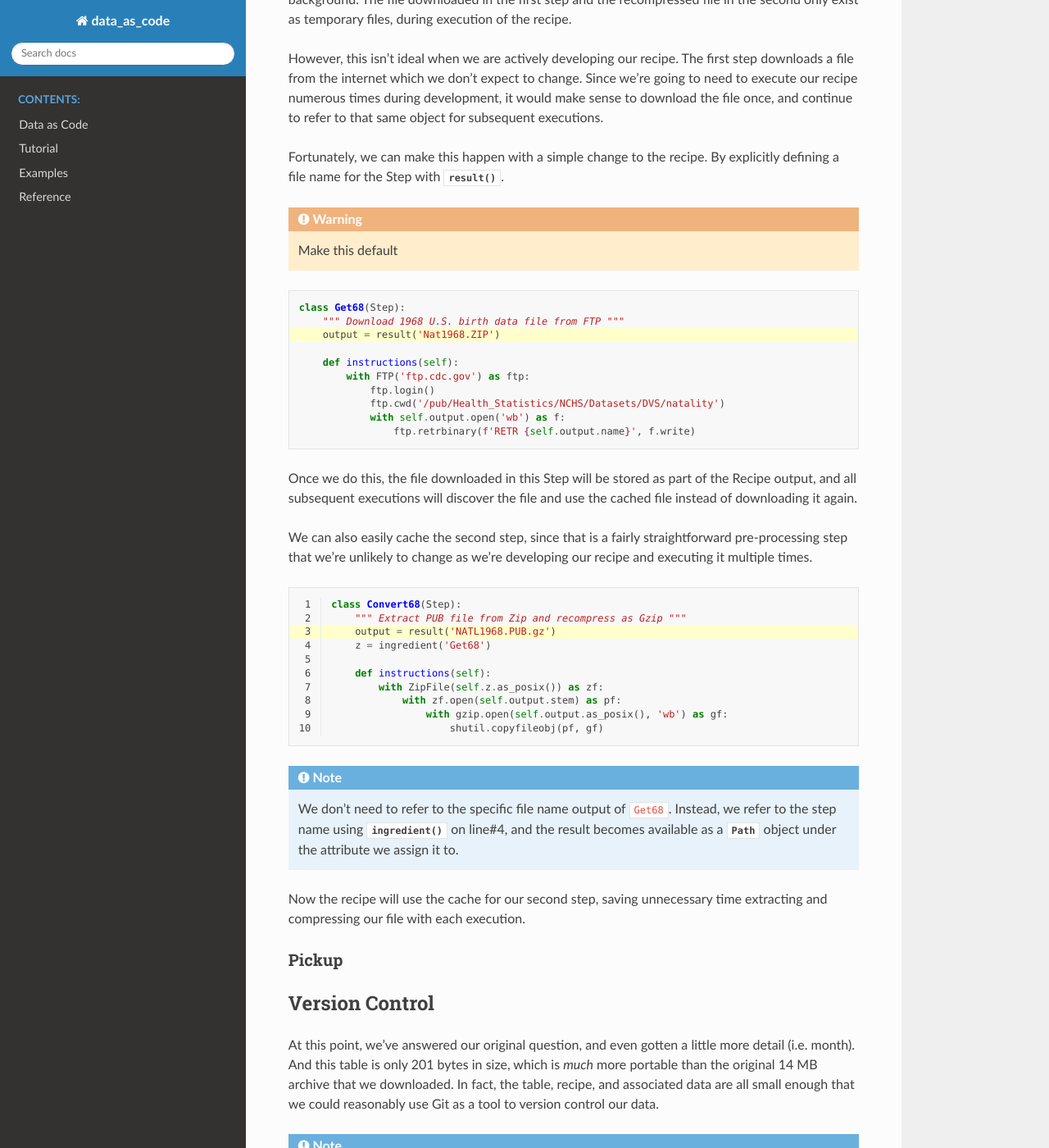
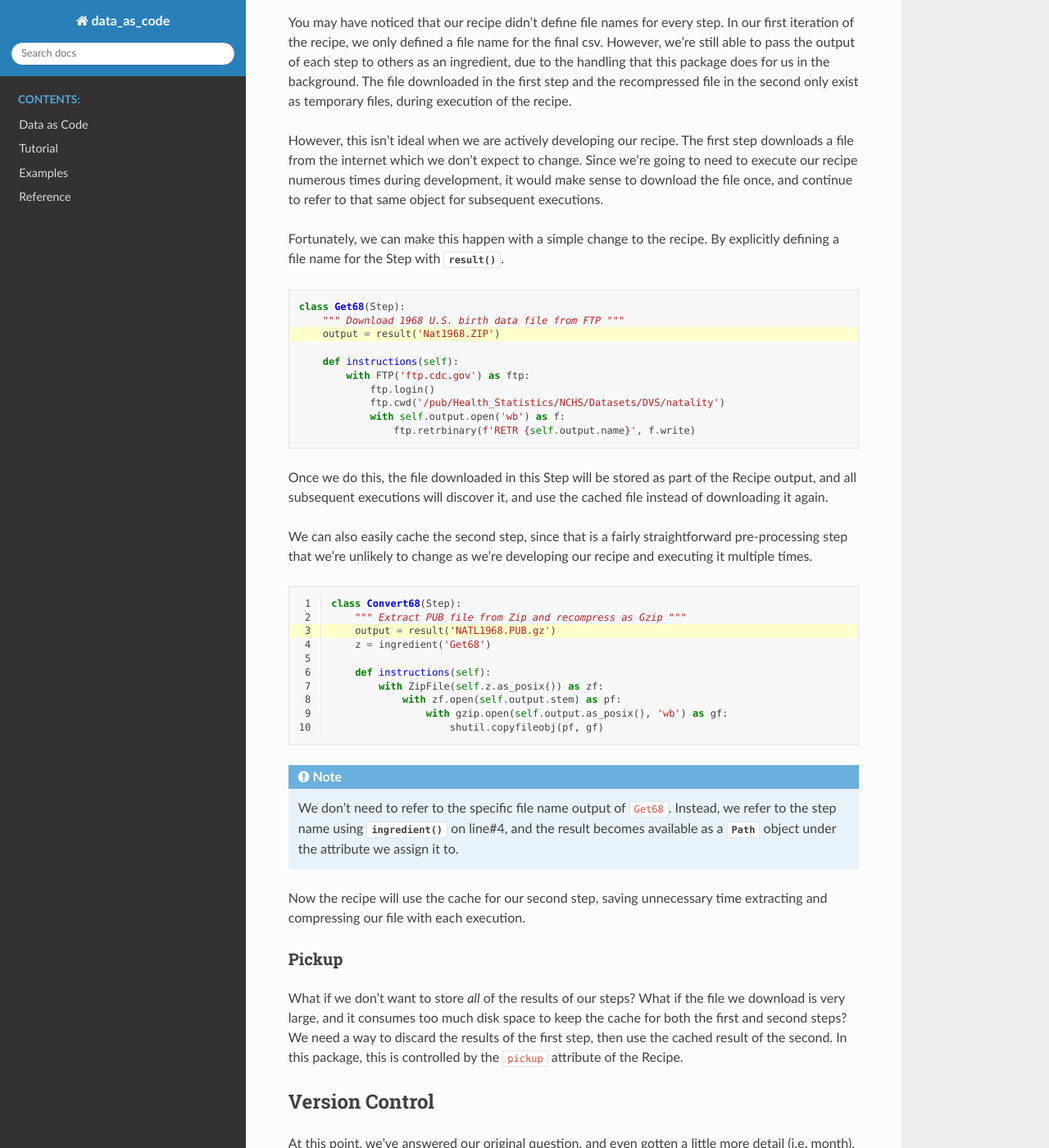
Before and after one commit to Mikuana/data_as_code, a Sphinx documentation site: the page built from docs/source/example-births.rst, in a window 1280 px wide and 1400 px high, scrolled down 4728 px. Shown: the whole window at 82% size. Built offline with Sphinx 7.4.7 and the Read the Docs theme 2.0.0, drawn with Linux system fonts in a browser that asks for light colours; some of the changed text lies outside the part shown.

Commit message:
Commit changes before nuking the site from orbit
Having some issues with IDE locking my OS.

```diff
--- a/docs/source/example-births.rst
+++ b/docs/source/example-births.rst
@@ -63,6 +66,9 @@
     that they have a data product which was generated with a different version
     of your script than the current one? How do *you* know?
 
+As a Recipe
+===========
+
 This is where the Data as Code package can provide some solutions. We've
 modified the script in the example below (with emphasis on the extra code that
 is introduced).
@@ -97,8 +103,7 @@
 Fortunately, we can make this happen with a simple change to the recipe. By
 explicitly defining a file name for the Step with :meth:`result`.
 
-.. warning::
-    Make this default
+.. TODO: Make default behavior to set `keep=True` when result is defined
 
 .. code-block:: python
     :emphasize-lines: 3
@@ -115,7 +120,7 @@
                     ftp.retrbinary(f'RETR {self.output.name}', f.write)
 
 Once we do this, the file downloaded in this Step will be stored as part of the
-Recipe output, and all subsequent executions will discover the file and use
+Recipe output, and all subsequent executions will discover it, and use
 the cached file instead of downloading it again.
 
 We can also easily cache the second step, since that is a fairly straightforward
@@ -149,7 +154,11 @@
 Pickup
 ======
 
-
+What if we don't want to store *all* of the results of our steps? What if the
+file we download is very large, and it consumes too much disk space to keep the
+cache for both the first and second steps? We need a way to discard the results
+of the first step, then use the cached result of the second. In this package,
+this is controlled by the ``pickup`` attribute of the Recipe.
 
 Version Control
 ---------------
```
Also changed, not shown: other parts of docs/source/example-births.rst (+5 -2 lines).
